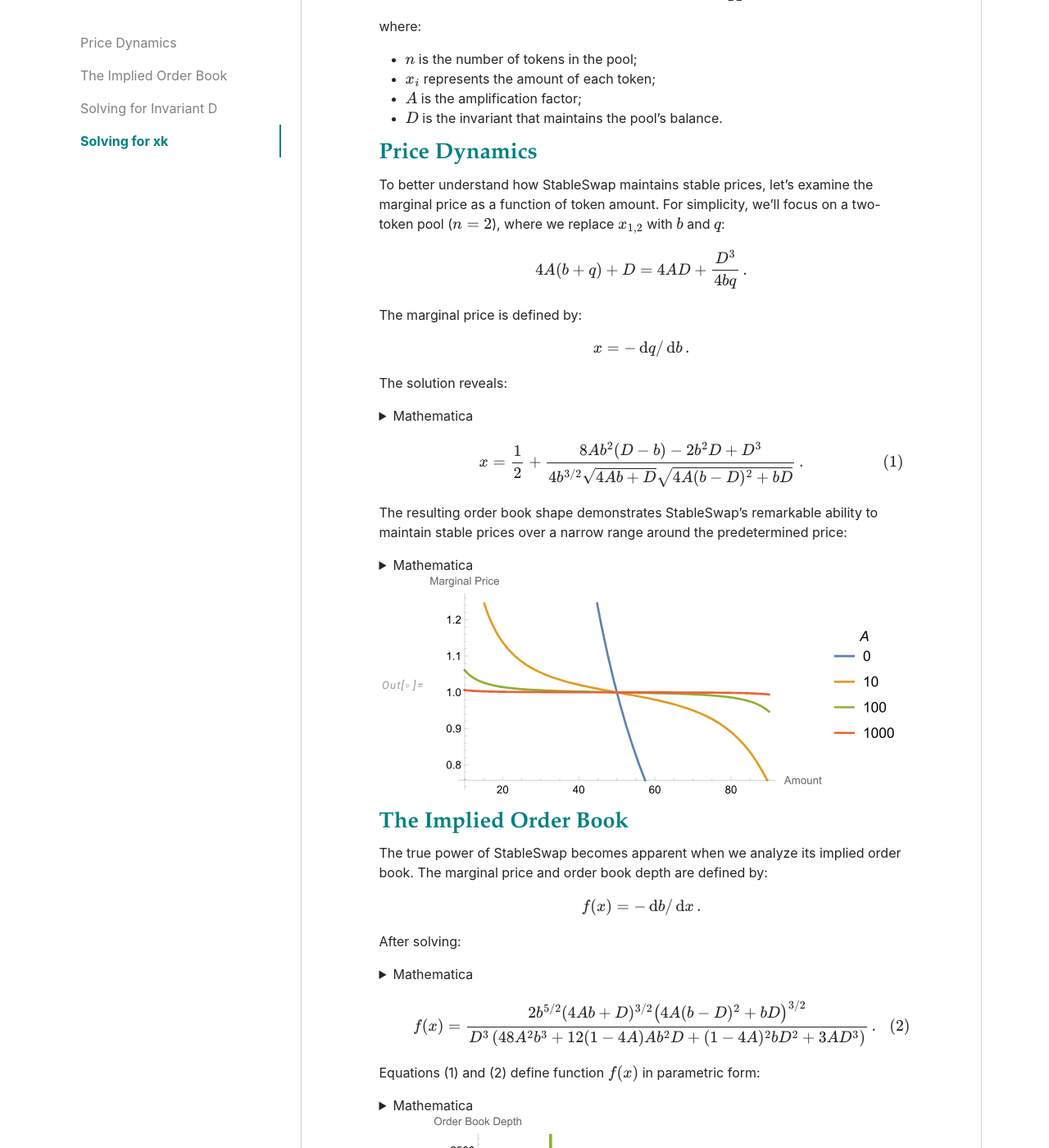
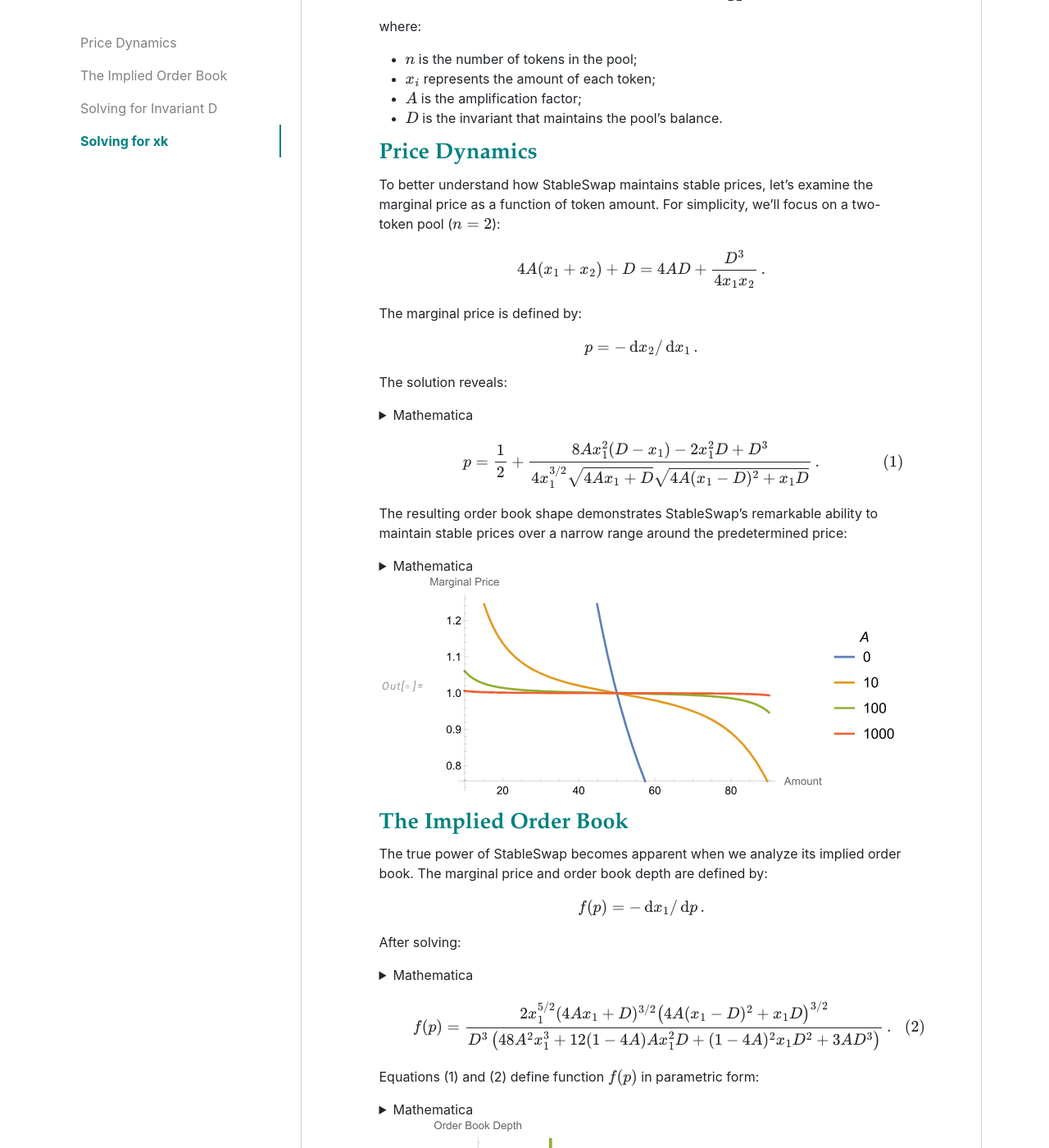
Before and after one commit to dancju/dancju.github.io, a Jekyll site: the page built from _posts/2025-04-08-stableswap-0.md, in a window 1280 px wide and 1400 px high, scrolled down 358 px. Shown: the whole window at 82% size. Built offline with Jekyll 4.4.1, drawn with Linux system fonts in a browser that asks for light colours; some of the changed text lies outside the part shown.

```diff
--- a/_posts/2025-04-08-stableswap-0.md
+++ b/_posts/2025-04-08-stableswap-0.md
@@ -18,13 +18,13 @@
 
 # Price Dynamics
 
-To better understand how StableSwap maintains stable prices, let's examine the marginal price as a function of token amount. For simplicity, we'll focus on a two-token pool ($n=2$), where we replace $x_{1,2}$ with $b$ and $q$:
+To better understand how StableSwap maintains stable prices, let's examine the marginal price as a function of token amount. For simplicity, we'll focus on a two-token pool ($n=2$):
 
-$$4A(b+q)+D=4AD+\frac{D^3}{4bq}\,.$$
+$$4A(x_1+x_2)+D=4AD+\frac{D^3}{4x_1x_2}\,.$$
 
 The marginal price is defined by:
 
-$$x=-\diff q/\diff b\,.$$
+$$p=-\diff x_2/\diff x_1\,.$$
 
 The solution reveals:
 
@@ -40,7 +40,7 @@
 </pre>
 </details>
 
-$$x=\frac12+\frac{8 A b^2 (D-b)-2 b^2 D+D^3}{4 b^{3/2} \sqrt{4 A b+D} \sqrt{4 A (b-D)^2+b D}}\,.\tag{1}$$
+$$p=\frac12+\frac{8 A x_1^2 (D-x_1)-2 x_1^2 D+D^3}{4 x_1^{3/2} \sqrt{4 A x_1+D} \sqrt{4 A (x_1-D)^2+x_1 D}}\,.\tag{1}$$
 
 The resulting order book shape demonstrates StableSwap's remarkable ability to maintain stable prices over a narrow range around the predetermined price:
 
@@ -70,7 +70,7 @@
 
 The true power of StableSwap becomes apparent when we analyze its implied order book. The marginal price and order book depth are defined by:
 
-$$f(x)=-\diff b/\diff x\,.$$
+$$f(p)=-\diff x_1/\diff p\,.$$
 
 After solving:
 
@@ -81,13 +81,13 @@
 </pre>
 </details>
 
-$$f(x)=\frac{2 b^{5/2} (4 A b+D)^{3/2} \left(4 A (b-D)^2+b D\right)^{3/2}}{D^3 \left(48 A^2 b^3+12 (1-4 A) A b^2 D+(1-4 A)^2 b D^2+3 A D^3\right)}\,.\tag{2}$$
+$$f(p)=\frac{2 x_1^{5/2} (4 A x_1+D)^{3/2} \left(4 A (x_1-D)^2+x_1 D\right)^{3/2}}{D^3 \left(48 A^2 x_1^3+12 (1-4 A) A x_1^2 D+(1-4 A)^2 x_1 D^2+3 A D^3\right)}\,.\tag{2}$$
 
-Equations (1) and (2) define function $f(x)$ in parametric form:
+Equations (1) and (2) define function $f(p)$ in parametric form:
 
 <details>
-  <summary>Mathematica</summary>
-  <pre><code>
+<summary>Mathematica</summary>
+<pre>
 DynamicModule[
   {D = 100},
   ParametricPlot[
@@ -104,7 +104,7 @@
     PlotLegends -> LineLegend[{0, 10, 100}, LegendLabel -> A]
   ]
 ]
-  </code></pre>
+</pre>
 </details>
 
 <p align="center">
```
Also changed, not shown: other parts of _posts/2025-04-08-stableswap-0.md (+4 -4 lines), _posts/2025-04-08-stableswap-1.md (+0 -25 lines).
